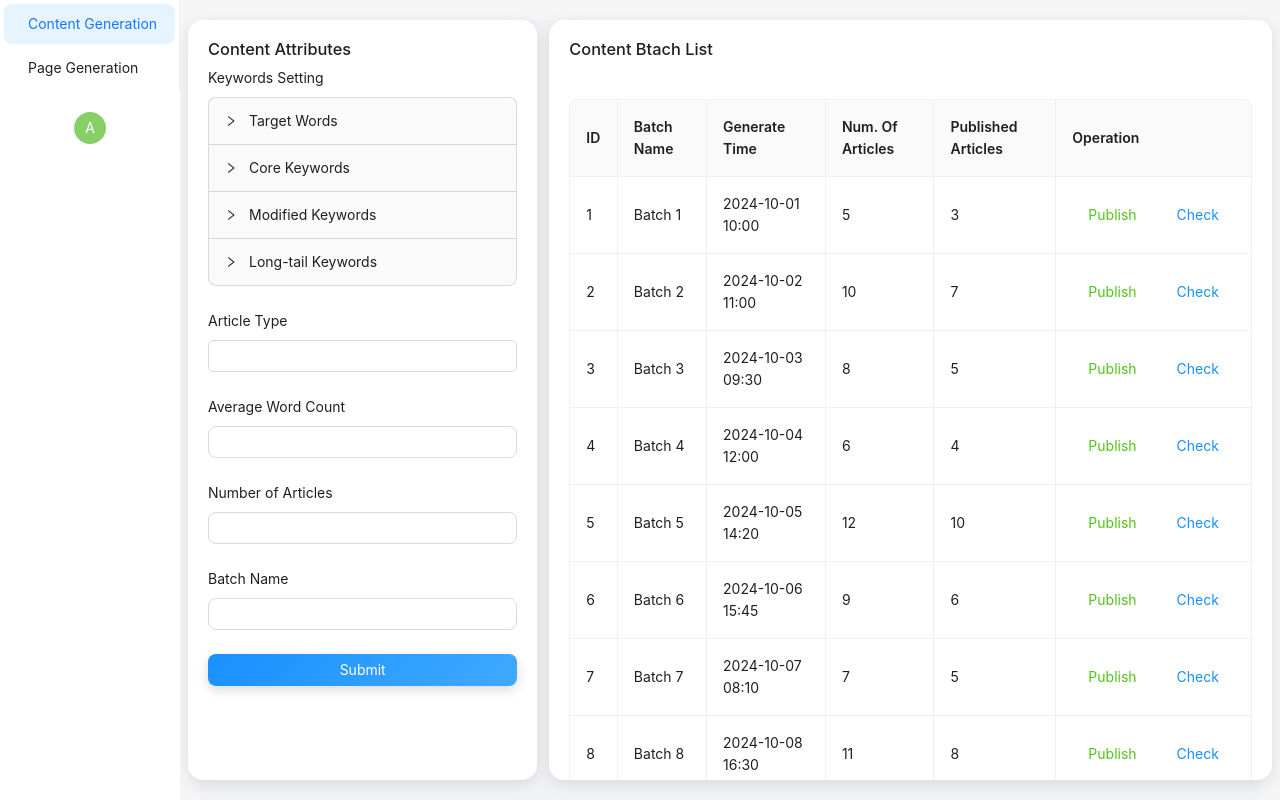
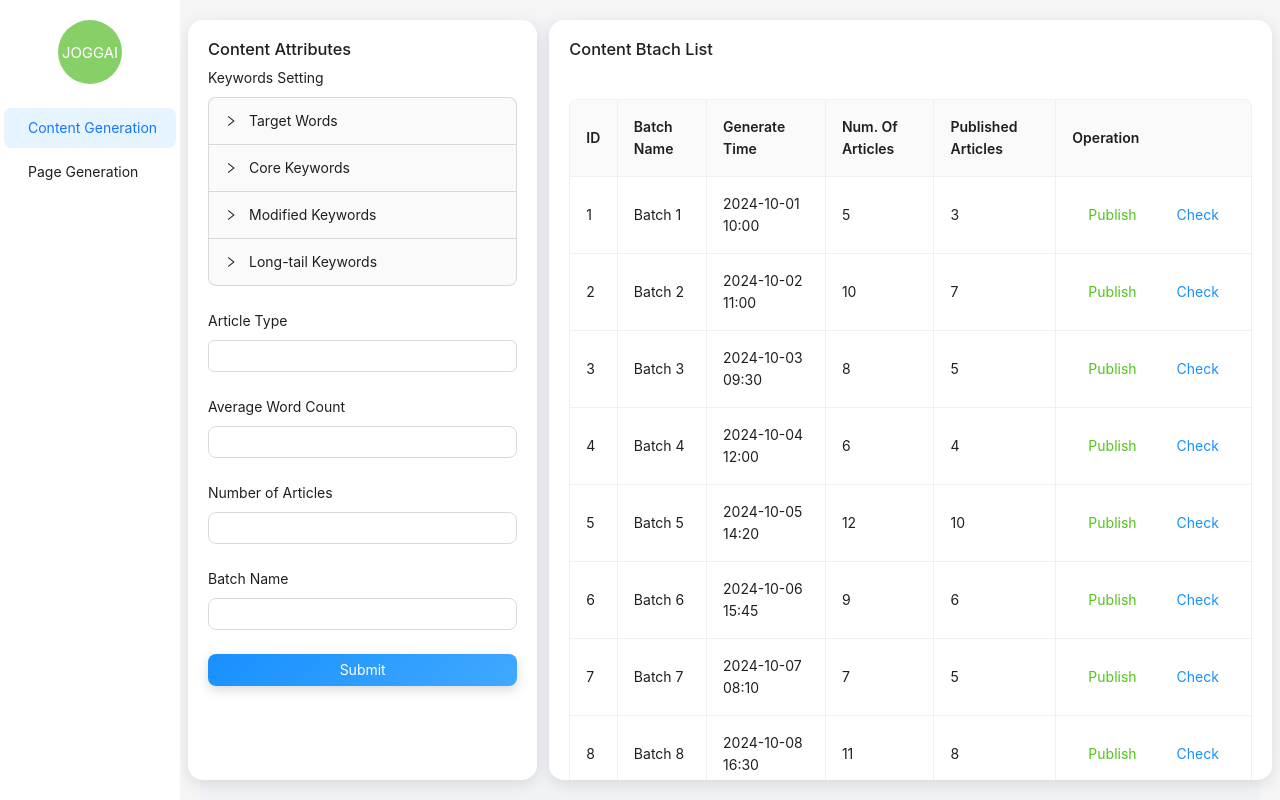
Before and after one commit to Joeyzzyy/intelick, a Vue app: page / in a window 1280 px wide. Built offline with nearby package versions, Linux system fonts and the light colour scheme.

Commit message:
side bar bug fixed2

```diff
--- a/components/Home.vue
+++ b/components/Home.vue
@@ -1,32 +1,84 @@
 <template>
   <a-layout style="height: 100vh;">
-    <a-layout-sider width="180" style="background: #fff; display: flex; flex-direction: column; justify-content: space-between;">
-      <div>
-        <a-menu mode="inline" :selectedKeys="[currentView]" @click="handleMenuClick">
-          <a-menu-item v-for="(item, index) in topNavItems" :key="item.view" :class="{ 'nav-item--active': currentView === item.view }">
+    <a-layout-sider
+      width="180"
+      style="background: #fff; display: flex; flex-direction: column;"
+    >
+      <!-- 将头像移动到顶部 -->
+      <div style="text-align: center; padding: 20px 0;">
+        <a-avatar
+          :size="64"
+          style="cursor: pointer; background-color: #87d068; font-size: 24px;"
+          @click="showUserModal"
+        >
+          {{ userInitials }}
+        </a-avatar>
+        <a-modal
+          v-model:visible="isUserModalVisible"
+          title="Switch User"
+          @ok="switchUser"
+          @cancel="hideUserModal"
+        >
+          <a-select
+            v-model:value="selectedUser"
+            placeholder="Select a user"
+            style="width: 100%;"
+          >
+            <a-select-option
+              v-for="user in users"
+              :key="user.id"
+              :value="user.id"
+            >
+              {{ user.name }}
+            </a-select-option>
+          </a-select>
+        </a-modal>
+      </div>
+      <!-- 菜单部分 -->
+      <div style="flex: 1; overflow-y: auto;">
+        <a-menu
+          mode="inline"
+          :selectedKeys="[currentView]"
+          @click="handleMenuClick"
+          style="border: none;"
+        >
+          <a-menu-item
+            v-for="(item, index) in topNavItems"
+            :key="item.view"
+            :class="{ 'nav-item--active': currentView === item.view }"
+          >
             {{ item.title }}
           </a-menu-item>
-          <a-menu-item v-for="(item, index) in bottomNavItems" :key="item.view" :class="{ 'nav-item--active': currentView === item.view }">
+          <a-menu-item
+            v-for="(item, index) in bottomNavItems"
+            :key="item.view"
+            :class="{ 'nav-item--active': currentView === item.view }"
+          >
             {{ item.title }}
           </a-menu-item>
         </a-menu>
       </div>
-      <div style="padding: 20px; text-align: center;">
-        <a-avatar style="cursor: pointer; background-color: #87d068;" @click="showUserModal">
-          {{ userInitials }}
-        </a-avatar>
-        <a-modal v-model:open="isUserModalVisible" title="Switch User" @ok="switchUser" @cancel="hideUserModal">
-          <a-select v-model:value="selectedUser" placeholder="Select a user" style="width: 100%;">
-            <a-select-option v-for="user in users" :key="user.id" :value="user.id">{{ user.name }}</a-select-option>
-          </a-select>
-        </a-modal>
-      </div>
     </a-layout-sider>
-    <a-layout-content style="padding: 20px; height: 100%; overflow: hidden;">
+    <!-- 内容区域 -->
+    <a-layout-content style="padding: 20px; overflow: auto;">
       <component :is="currentView" />
     </a-layout-content>
   </a-layout>
 </template>
+
+<style scoped>
+html, body, #app {
+  height: 100%;
+  margin: 0;
+}
+
+.nav-item--active {
+  background: linear-gradient(135deg, #5e81ac, #81a1c1);
+  color: white;
+  box-shadow: 0 4px 12px rgba(0, 0, 0, 0.3);
+  border-radius: 8px;
+}
+</style>
 
 <script>
 import PageGenerationPage from './PageGenerationPage.vue';
@@ -51,9 +103,9 @@ export default {
       isUserModalVisible: false,
       selectedUser: '1', // Default to the first user
       users: [
-        { id: '1', name: 'A' },
-        { id: '2', name: 'B' },
-        { id: '3', name: 'C' }
+        { id: '1', name: 'JOGGAI' },
+        { id: '2', name: 'HDPIC' },
+        { id: '3', name: 'KORREDAIO' }
       ]
     };
   },
@@ -80,18 +132,3 @@ export default {
   }
 };
 </script>
-
-<style scoped>
-html, body, #app {
-  height: 100%;
-  margin: 0;
-  overflow: hidden;
-}
-
-.nav-item--active {
-  background: linear-gradient(135deg, #5e81ac, #81a1c1);
-  color: white;
-  box-shadow: 0 4px 12px rgba(0, 0, 0, 0.3);
-  border-radius: 8px;
-}
-</style>
```
